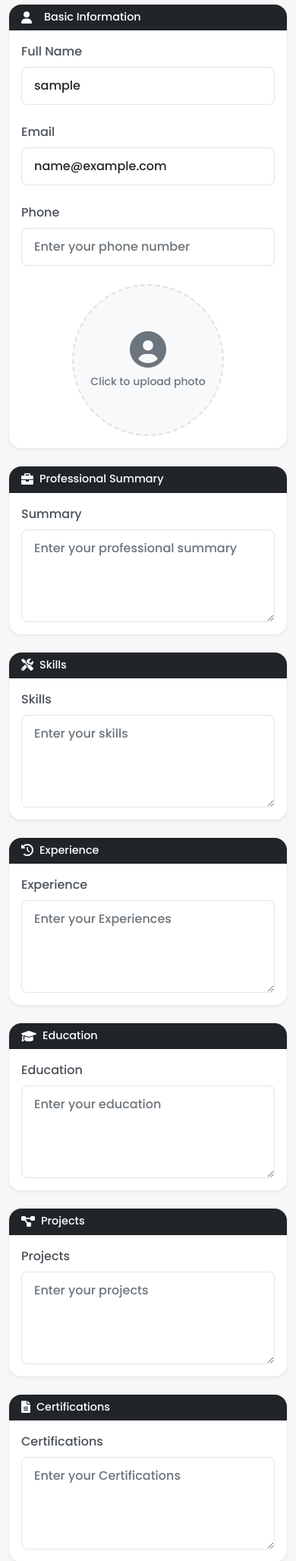
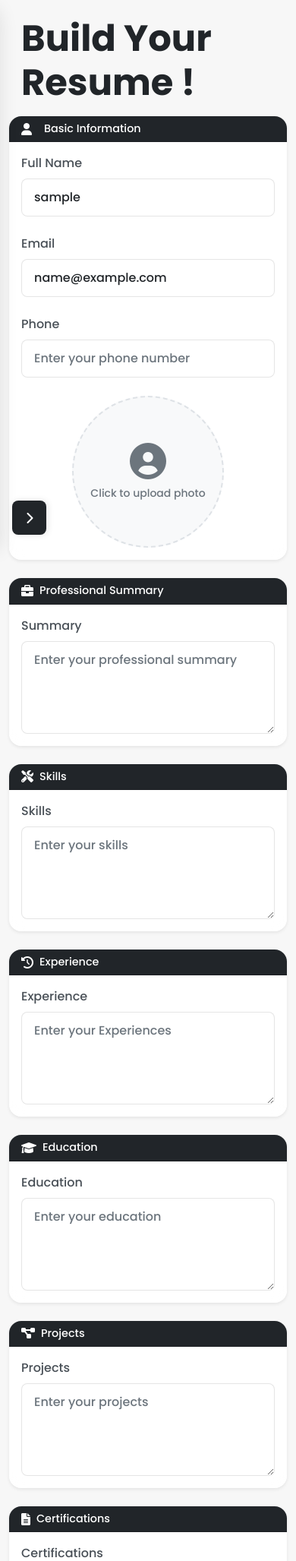
Before and after one commit to PhuyalGaurav/kaloforge, a Django app: page /form in a window 390 px wide. Shown: the part 116-2171 px from the top of the page at 76% size. Run offline with Django 5.2, Linux system fonts and the light colour scheme; the visitor is signed in with stand-in values (Sample User, id 1); some libraries are stand-ins or nearby versions.

Commit message:
Enhance sidebar functionality and styling: implement toggle button for mobile, adjust sidebar transitions, and refine layout for better responsiveness

```diff
--- a/resume/static/resume/resumebuilder.css
+++ b/resume/static/resume/resumebuilder.css
@@ -11,14 +11,16 @@
     left: 0;
     height: calc(100vh - 56px);
     overflow-y: auto;
-    transition: top 0.2s ease, height 0.2s ease;
+    transition: top 0.2s ease, height 0.2s ease, transform 0.3s ease-in-out;
     padding: 1rem;
     background: rgba(33, 37, 41, 0.95);
     backdrop-filter: blur(10px);
     box-shadow: 0 8px 32px rgba(0, 0, 0, 0.1);
     will-change: transform, top, height;
-    transform: translateZ(0);
+    transform: translateZ(0) translateX(0);
     -webkit-font-smoothing: antialiased;
+    transform: translateX(0);
+    transition: transform 0.3s ease-in-out;
 }
 
 .main-content {
@@ -75,40 +77,124 @@
     color: #495057;
 }
 
+/* Add default toggle button styles (hidden on desktop) */
+.sidebar-toggle {
+    display: none;
+}
+
+/* Update the mobile media query */
 @media (max-width: 768px) {
     #sidebar {
-        left: -250px;
+        left: 0;
         z-index: 1030;
+        transform: translateX(-100%); /* Start hidden */
+        border-radius: 0 24px 24px 0;
+        box-shadow: 5px 0 15px rgba(0, 0, 0, 0.1);
     }
 
     #sidebar.active {
-        left: 0;
+        transform: translateX(0); /* Show when active */
     }
 
     .main-content {
         margin-left: 0;
         padding: 1rem;
     }
+
+    /* Show and update toggle button styles */
+    .sidebar-toggle {
+        display: flex;
+        position: fixed;
+        top: 50%;
+        left: 0; /* Start at left edge */
+        transform: translateY(-50%);
+        width: 40px;
+        height: 40px;
+        background: #212529;
+        color: white;
+        border: none;
+        border-radius: 0 8px 8px 0;
+        align-items: center;
+        justify-content: center;
+        z-index: 1025;
+        cursor: pointer;
+        transition: all 0.3s ease-in-out;
+        box-shadow: 2px 0 8px rgba(0, 0, 0, 0.1);
+    }
+
+    .sidebar-toggle.active {
+        left: 250px; /* Move with sidebar when active */
+    }
+
+    .sidebar-toggle i {
+        transition: transform 0.3s ease-in-out;
+    }
+
+    .sidebar-toggle.active i {
+        transform: rotate(180deg);
+    }
+
+    .sidebar-overlay {
+        display: none;
+        position: fixed;
+        top: 0;
+        left: 0;
+        right: 0;
+        bottom: 0;
+        background: rgba(0, 0, 0, 0.5);
+        z-index: 1015;
+        opacity: 0;
+        transition: opacity 0.3s ease;
+    }
+
+    .sidebar-overlay.active {
+        display: block;
+        opacity: 1;
+    }
+
+    /* Remove from navbar */
+    .navbar .sidebar-toggle {
+        display: none !important;
+    }
 }
 
-.resume-builder {
-    display: flex;
-    margin: -3rem -1rem 0;
-    min-height: calc(100vh - 56px);
-    position: relative;
-}
+@media (max-width: 768px) {
+    #sidebar {
+        border-radius: 24px 24px 0 0;
+        bottom: 0;
+        top: auto !important;
+        height: 85vh !important;
+        transform: translateY(100%);
+        box-shadow: 0 -5px 25px rgba(0, 0, 0, 0.1);
+    }
 
-.nav-link {
-    color: rgba(255, 255, 255, 0.8);
-    transition: all 0.3s;
-    border-radius: 0.5rem;
-    margin: 0.2rem 0;
-}
+    #sidebar.active {
+        transform: translateY(0);
+    }
 
-.nav-link:hover, .nav-link.active {
-    color: white;
-    background: rgba(255, 255, 255, 0.1);
-    transform: translateX(5px);
+    /* Update the nav styles to remove extra spacing */
+    .nav.flex-column {
+        margin-bottom: 0;
+        padding-bottom: 0;
+    }
+
+    /* Fix the generate resume button positioning */
+    #sidebar .mt-auto {
+        margin-top: 1rem !important;
+        padding-top: 1rem !important;
+        margin-bottom: 0.5rem;
+    }
+
+    /* Update toggle button position */
+    .sidebar-toggle {
+        bottom: 1.5rem;
+        top: auto;
+        transform: none;
+        border-radius: 8px;
+        left: 1rem;
+        width: 45px;
+        height: 45px;
+    }
 }
 
 /* Adjust scrollbar for sidebar */
--- a/resume/static/resume/resumebuilder.js
+++ b/resume/static/resume/resumebuilder.js
@@ -6,9 +6,17 @@ const navbarHeight = navbar.offsetHeight;
 function updateSidebar(scrollPos) {
     const sidebar = document.getElementById('sidebar');
 
-    // Calculate the difference between navbar height and scroll position
+    // Mobile behavior
+    if (window.innerWidth <= 768) {
+        sidebar.style.position = 'fixed';
+        sidebar.style.top = 'auto';
+        sidebar.style.bottom = '0';
+        sidebar.style.height = '85vh';
+        return;
+    }
+
+    // Desktop behavior remains the same
     const difference = Math.max(0, navbarHeight - scrollPos);
-
     sidebar.style.position = 'fixed';
     sidebar.style.top = `${difference}px`;
     sidebar.style.height = `calc(100vh - ${difference}px)`;
@@ -42,9 +50,30 @@ window.addEventListener('resize', function() {
     }, 66); // Debounce resize events
 });
 
+// Add toggle functionality
 function toggleSidebar() {
     const sidebar = document.getElementById('sidebar');
-    sidebar.classList.toggle('active');
+    if (window.innerWidth <= 768) {
+        if (sidebar.style.transform === 'translateY(0px)') {
+            sidebar.style.transform = 'translateY(100%)';
+            toggleBtn.classList.remove('active');
+            overlay.classList.remove('active');
+        } else {
+            sidebar.style.transform = 'translateY(0)';
+            toggleBtn.classList.add('active');
+            overlay.classList.add('active');
+        }
+    } else {
+        if (sidebar.style.transform === 'translateX(0px)') {
+            sidebar.style.transform = 'translateX(-100%)';
+            toggleBtn.classList.remove('active');
+            overlay.classList.remove('active');
+        } else {
+            sidebar.style.transform = 'translateX(0)';
+            toggleBtn.classList.add('active');
+            overlay.classList.add('active');
+        }
+    }
 }
 
 function showSection(sectionId) {
@@ -85,7 +114,28 @@ window.addEventListener('scroll', function() {
     }
 });
 
-// Update the previewImage function in your JavaScript file
+// Close sidebar when clicking overlay
+document.addEventListener('DOMContentLoaded', function() {
+    const overlay = document.createElement('div');
+    overlay.className = 'sidebar-overlay';
+    document.body.appendChild(overlay);
+
+    overlay.addEventListener('click', function() {
+        toggleSidebar();
+    });
+
+    // Close sidebar when clicking nav links on mobile
+    const navLinks = document.querySelectorAll('#sidebar .nav-link');
+    navLinks.forEach(link => {
+        link.addEventListener('click', function() {
+            if (window.innerWidth <= 768) {
+                toggleSidebar();
+            }
+        });
+    });
+});
+
+// Update the previewImage function
 function previewImage(input) {
     const preview = document.getElementById('imagePreview');
     const placeholder = document.getElementById('previewPlaceholder');
@@ -109,3 +159,83 @@ function previewImage(input) {
         container.style.borderStyle = 'dashed';
     }
 }
+document.addEventListener('DOMContentLoaded', function() {
+    const sidebar = document.getElementById('sidebar');
+    const toggleBtn = document.createElement('button');
+
+    // Initialize toggle button
+    toggleBtn.className = 'sidebar-toggle';
+    toggleBtn.innerHTML = '<i class="fas fa-chevron-right"></i>';
+    document.body.appendChild(toggleBtn);
+
+    // Create overlay
+    const overlay = document.createElement('div');
+    overlay.className = 'sidebar-overlay';
+    document.body.appendChild(overlay);
+
+    // Toggle function
+    function toggleSidebar() {
+        if (window.innerWidth <= 768) {
+            if (sidebar.style.transform === 'translateY(0px)') {
+                sidebar.style.transform = 'translateY(100%)';
+                toggleBtn.classList.remove('active');
+                overlay.classList.remove('active');
+            } else {
+                sidebar.style.transform = 'translateY(0)';
+                toggleBtn.classList.add('active');
+                overlay.classList.add('active');
+            }
+        } else {
+            if (sidebar.style.transform === 'translateX(0px)') {
+                sidebar.style.transform = 'translateX(-100%)';
+                toggleBtn.classList.remove('active');
+                overlay.classList.remove('active');
+            } else {
+                sidebar.style.transform = 'translateX(0)';
+                toggleBtn.classList.add('active');
+                overlay.classList.add('active');
+            }
+        }
+    }
+
+    // Initial state setup for mobile
+    function setupMobileState() {
+        if (window.innerWidth <= 768) {
+            sidebar.style.transform = 'translateX(-100%)';
+            toggleBtn.classList.remove('active');
+            overlay.classList.remove('active');
+        } else {
+            sidebar.style.transform = 'translateX(0)';
+            toggleBtn.classList.remove('active');
+            overlay.classList.remove('active');
+        }
+    }
+
+    // Event listeners
+    toggleBtn.addEventListener('click', toggleSidebar);
+    overlay.addEventListener('click', toggleSidebar);
+
+    // Close sidebar when clicking nav links on mobile
+    const navLinks = document.querySelectorAll('#sidebar .nav-link');
+    navLinks.forEach(link => {
+        link.addEventListener('click', function() {
+            if (window.innerWidth <= 768) {
+                toggleSidebar();
+            }
+        });
+    });
+
+    // Run setup immediately
+    setupMobileState();
+
+    // Run setup on resize
+    window.addEventListener('resize', setupMobileState);
+
+    // Update sidebar position on scroll
+    window.addEventListener('scroll', function() {
+        const scrollTop = window.scrollY;
+        if (scrollTop <= 56) {
+            sidebar.style.top = (56 - scrollTop) + 'px';
+        }
+    });
+});
--- a/resume/static/resume/style.css
+++ b/resume/static/resume/style.css
@@ -1039,21 +1055,84 @@ color: white;
     margin-left: 250px;
     padding: 2rem;
     width: calc(100% - 250px);
+    transition: margin-left 0.3s ease;
+}
+
+.main-content.expanded {
+    margin-left: 0 !important;
+    width: 100% !important;
 }
 
 /* Responsive adjustments */
 @media (max-width: 768px) {
     #sidebar {
-        margin-left: -250px;
-        top: 0;
+        transform: translateX(-100%);
+        width: 280px;
     }
 
     #sidebar.active {
-        margin-left: 0;
+        transform: translateX(0);
+    }
+
+    .sidebar-overlay.active {
+        display: block;
     }
 
     .main-content {
         margin-left: 0;
         width: 100%;
+        padding: 1rem;
     }
 }
+
+/* Sticky toggle button styles */
+.sidebar-toggle {
+    position: fixed;
+    left: 250px; /* Same as sidebar width */
+    top: 50%;
+    transform: translateY(-50%);
+    background: #212529;
+    color: white;
+    border: none;
+    border-radius: 0 8px 8px 0;
+    padding: 1rem 0.5rem;
+    z-index: 1025;
+    transition: all 0.3s ease;
+    box-shadow: 2px 0 8px rgba(0,0,0,0.1);
+}
+
+.sidebar-toggle:hover {
+    background: #343a40;
+}
+
+.sidebar-toggle.collapsed {
+    left: 0;
+}
+
+.sidebar-toggle i {
+    transition: transform 0.3s ease;
+}
+
+.sidebar-toggle.collapsed i {
+    transform: rotate(180deg);
+}
+
+@media (max-width: 768px) {
+    .sidebar-toggle {
+        top: auto;
+        bottom: 2rem;
+        left: 1rem;
+        border-radius: 50%;
+        padding: 0.75rem;
+        width: 45px;
+        height: 45px;
+        display: flex;
+        align-items: center;
+        justify-content: center;
+        box-shadow: 0 2px 10px rgba(0,0,0,0.2);
+    }
+
+    .sidebar-toggle.collapsed {
+        left: 1rem;
+    }
+}
--- a/resume/templates/resume/form.html
+++ b/resume/templates/resume/form.html
@@ -54,8 +54,8 @@
 
     <!-- Main Content -->
     <div class="main-content">
-        <div class="d-none d-lg-block p-3">
-            <h1 class="display-6 mb-0">Build Your Resume !</h1>
+        <div class="p-3 d-flex align-items-center">
+            <h1 class="display-6 fw-bold mb-0">Build Your Resume !</h1>
         </div>
         <form method="post" id="resumeForm" class="needs-validation" action="{% url 'form' %}" novalidate>
             {% csrf_token %}
```
Also changed, not shown: other parts of resume/static/resume/style.css (+21 -5 lines).
